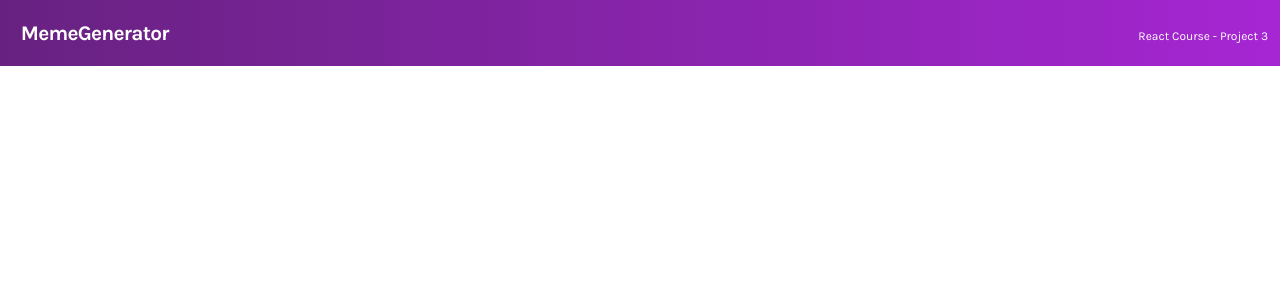
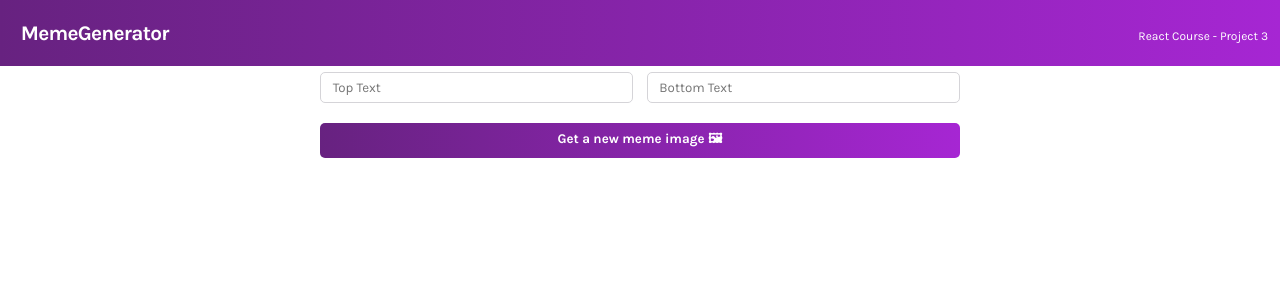
Before and after one commit to kittywizard/meme-gen, a React (Create React App) app: page / in a window 1280 px wide. Shown: the top 300 px of the page. Built offline with nearby package versions, Linux system fonts and the light colour scheme.

Commit message:
styling complete

```diff
--- a/src/App.js
+++ b/src/App.js
@@ -1,9 +1,11 @@
 import Header from "./components/Header"
+import Meme from "./components/Meme"
 
 export default function App() {
     return (
         <div>
             <Header/>
+            <Meme />
         </div>
     )
 }
--- /dev/null
+++ b/src/components/Meme.js
@@ -0,0 +1,22 @@
+export default function Meme(){
+    return (
+        <main>
+            <form className="meme--form">
+                <input
+                    type="text"
+                    id="memeFirst"
+                    name="top-text"
+                    placeholder="Top Text"/>
+                <input
+                    type="text"
+                    id="memeSecond"
+                    name="bottom-text"
+                    placeholder="Bottom Text"/>
+                <button className="meme--btn">Get a new meme image 🖼</button>
+            </form>
+
+
+        </main>
+
+    )
+}
--- a/src/index.css
+++ b/src/index.css
@@ -10,6 +10,10 @@ body {
     font-weight: 400;
     margin: 0;
 }
+
+/*
+    HEADER
+*/
 
 .header {
     background: linear-gradient(to right, var(--dark-purple), var(--light-purple));
@@ -34,3 +38,52 @@ body {
     margin: 0;
     padding-right: 1em;
 }
+
+/*
+    FORM
+*/
+
+.meme--form {
+    width: 50%;
+    margin: 0 auto;
+
+    display: grid;
+    grid-template-areas:
+                        "form1 form2"
+                        "button button";
+}
+
+
+.meme--form > input {
+    padding: 0.5em;
+    margin: 0.5em;
+    border: 1px solid #D5D4D8;
+    text-indent: 5px;
+}
+
+#memeFirst {
+    margin-left: 0;
+}
+
+#memeSecond {
+    margin-right: 0;
+}
+
+.meme--btn {
+    padding: 0.5em 3em;
+    margin-top: 1em;
+    border: unset;
+    background: linear-gradient(to right, var(--dark-purple), var(--light-purple));
+    color: #fff;
+    font-weight: 700;
+    cursor: pointer;
+
+    width: 100%;
+    grid-area: button;
+}
+
+.meme--form > input,
+.meme--btn {
+    border-radius: 5px;
+    font-family: 'Karla', sans-serif;
+}
```
